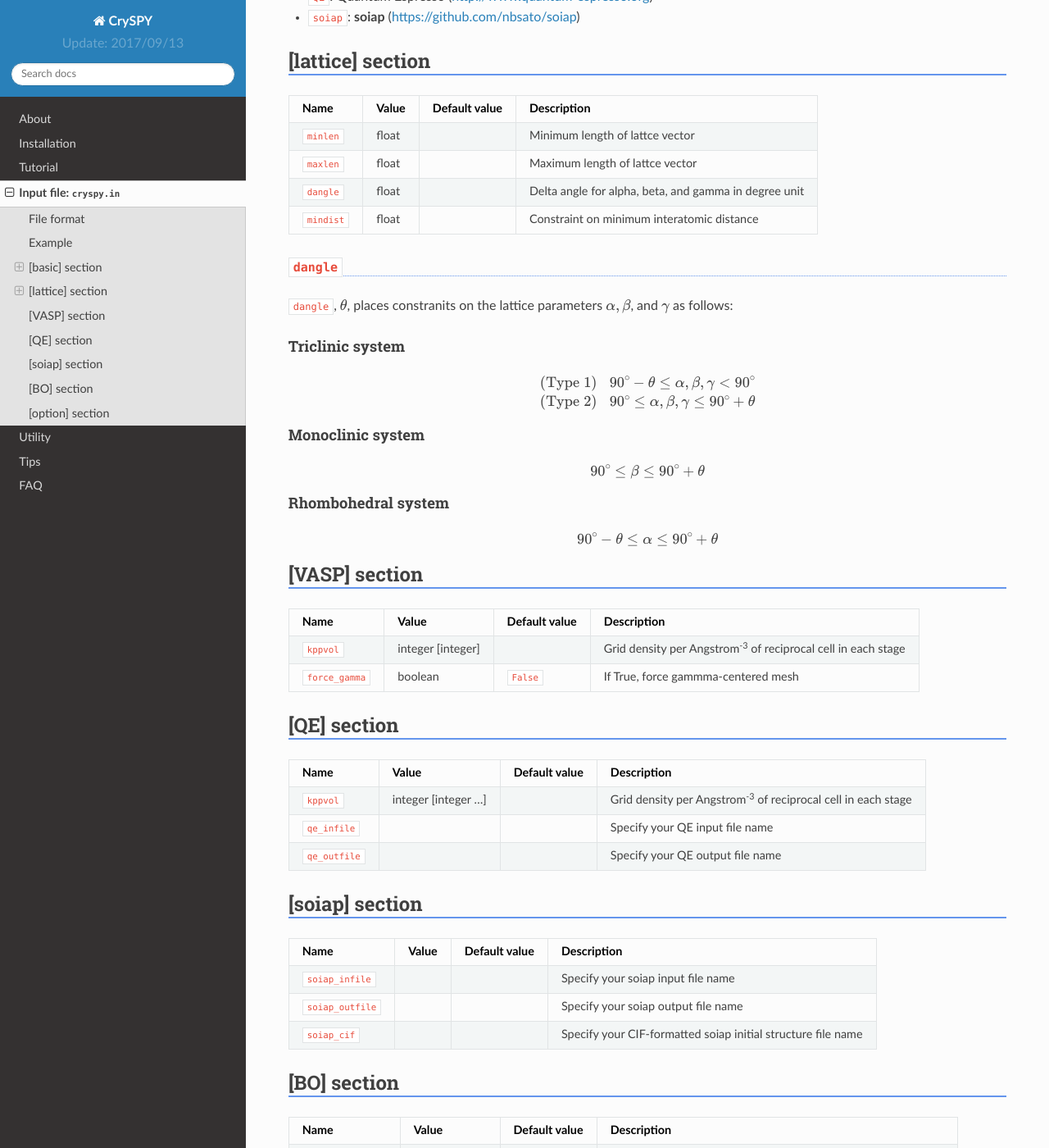
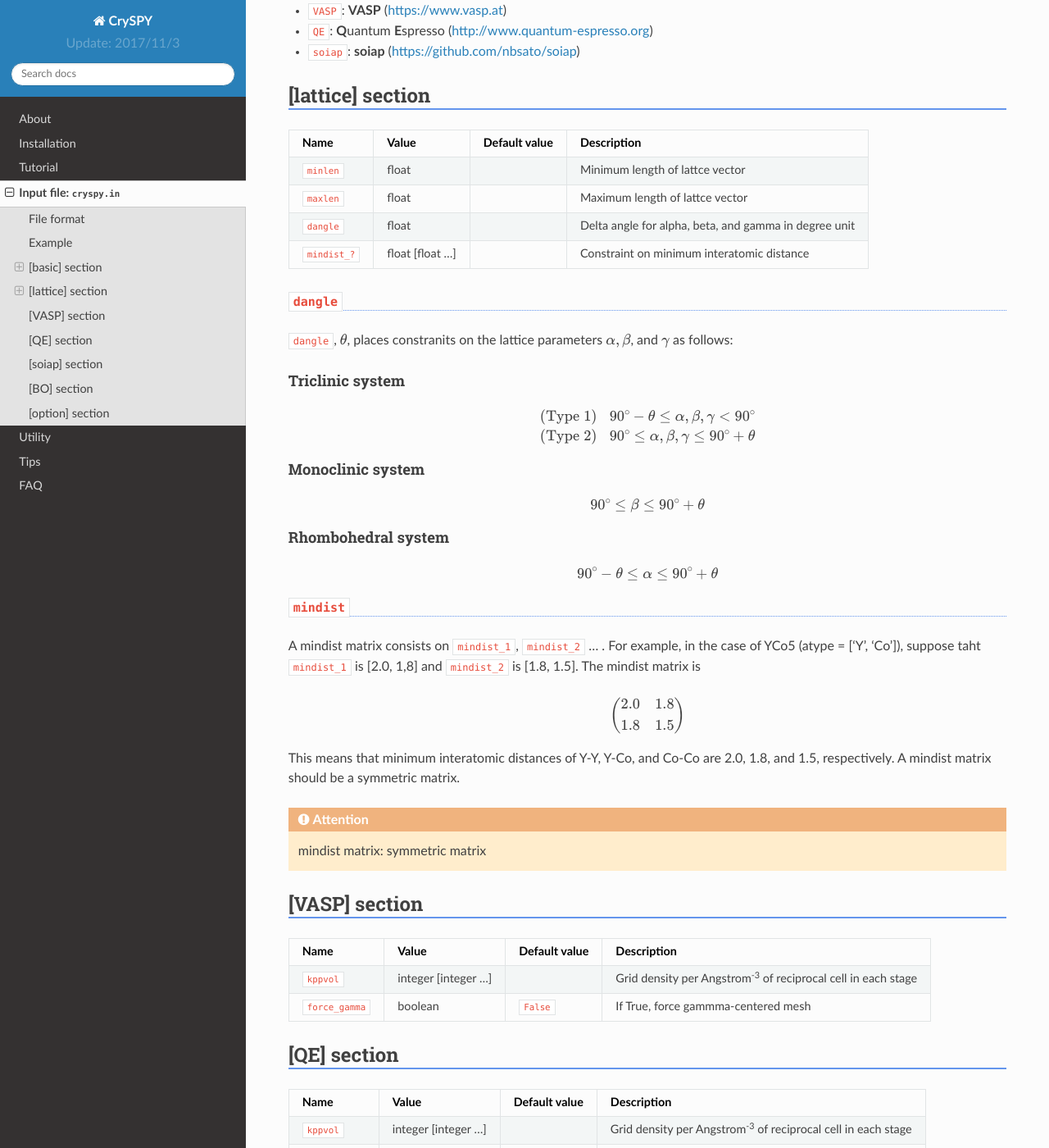
Before and after one commit to Tomoki-YAMASHITA/dev_CrySPY_doc, a Sphinx documentation site: the page built from source/input_file.rst, in a window 1280 px wide and 1400 px high, scrolled down 2361 px. Shown: the whole window at 82% size. Built offline with Sphinx 7.4.7 and the Read the Docs theme 2.0.0, drawn with Linux system fonts in a browser that asks for light colours; formulas are drawn with MathJax 3; some of the changed text lies outside the part shown.

```diff
--- a/source/conf.py
+++ b/source/conf.py
@@ -56,9 +56,9 @@ author = u'CrySPY Development Team'
 #
 # The short X.Y version.
 
-version = u'Update: 2017/09/13'
+version = u'Update: 2017/11/3'
 # The full version, including alpha/beta/rc tags.
-release = u'Updata: 2017/09/13'
+release = u'Updata: 2017/11/3'
 
 
 # The language for content autogenerated by Sphinx. Refer to documentation
--- a/source/input_file.rst
+++ b/source/input_file.rst
@@ -49,7 +49,8 @@ Example
    minlen = 4
    maxlen = 8
    dangle = 20
-   mindist = 1.8
+   mindist_1 = 2.0 1.8
+   mindist_2 = 1.8 1.5
 
    [VASP]
    kppvol = 40 100 100 100
@@ -122,7 +122,7 @@ CrySPY is interfaced with:
    ``minlen``, float,  ,  Minimum length of lattce vector
    ``maxlen``, float,  ,  Maximum length of lattce vector
    ``dangle``, float,  ,  "Delta angle for alpha, beta, and gamma in degree unit"
-   ``mindist``, float, ,  Constraint on minimum interatomic distance
+   ``mindist_?``, float [float ...], ,  Constraint on minimum interatomic distance
 
 
 .. index::
@@ -157,6 +157,27 @@ Rhombohedral system
    90^\circ - \theta \leq \alpha \leq 90^\circ + \theta
 
 
+.. index::
+   single: mindist
+
+``mindist``
+------------
+
+A mindist matrix consists on ``mindist_1``, ``mindist_2`` ... . For example, in the case of YCo5 (atype = ['Y', 'Co']),
+suppose taht ``mindist_1`` is  [2.0, 1,8] and ``mindist_2`` is [1.8, 1.5].
+The mindist matrix is
+
+.. math::
+   \begin{pmatrix}
+   2.0 & 1.8 \\
+   1.8 & 1.5
+   \end{pmatrix}
+
+This means that minimum interatomic distances of Y-Y, Y-Co, and Co-Co are 2.0, 1.8, and 1.5, respectively.
+A mindist matrix should be a symmetric matrix.
+
+.. attention::
+   mindist matrix: symmetric matrix
 
 
 .. index::
@@ -169,7 +190,7 @@ Rhombohedral system
    :header: Name, Value, Default value, Description
    :widths: auto
 
-   ``kppvol``, integer [integer],  ,  Grid density per Angstrom\ `-3`:sup: of  reciprocal cell in each stage
+   ``kppvol``, integer [integer ...],  ,  Grid density per Angstrom\ `-3`:sup: of  reciprocal cell in each stage
    ``force_gamma``, boolean, ``False`` ,  "If True, force gammma-centered mesh"
 
 
```
Also changed, not shown: other parts of source/input_file.rst (+0 -1 lines).
